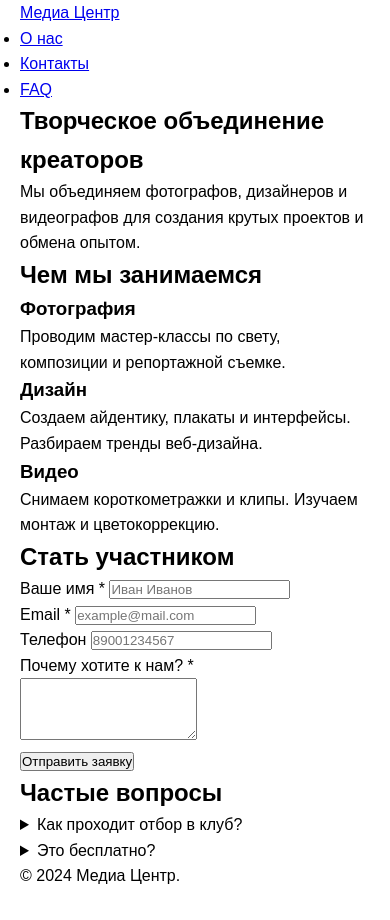
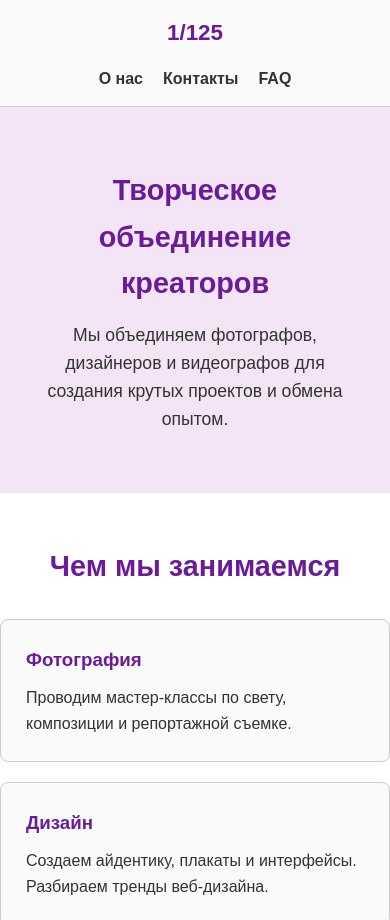
Before and after one commit to SamDe7/Misha_Disa, a plain HTML site: page index.html in a window 390 px wide. Shown: the top 920 px of the page. Before the commit the page ends 889 px from the top, so only its background shows below. Drawn offline with Linux system fonts and the light colour scheme.

Commit message:
Стилизован интерфейс, добавлены адаптивные сетки

```diff
--- a/index.html
+++ b/index.html
@@ -3,7 +3,7 @@
 <head>
   <meta charset="UTF-8">
   <meta name="viewport" content="width=device-width, initial-scale=1.0">
-  <title>Медиа Центр | Объединение фотографов и дизайнеров</title>
+  <title>1/125 | Объединение фотографов и дизайнеров</title>
   <link rel="stylesheet" href="style.css">
 </head>
 <body>
@@ -11,7 +11,7 @@
     <!-- ШАПКА -->
     <header>
       <div class="container nav-wrap">
-        <a href="#" class="logo">Медиа Центр</a>
+        <a href="#" class="logo">1/125</a>
         <nav>
           <ul>
             <li><a href="#about">О нас</a></li>
--- a/style.css
+++ b/style.css
@@ -1,22 +1,72 @@
-* {
-  margin: 0;
-  padding: 0;
-  box-sizing: border-box;
+/* --- 1. Переменные --- */
+:root {
+  --bg: #ffffff;
+  --text: #333333;
+  --primary: #6a1b9a;
+  --secondary: #f3e5f5;
+  --card-bg: #fafafa;
+  --border: #cccccc;
 }
+
+/* --- 2. Базовые стили --- */
+* { box-sizing: border-box; margin: 0; padding: 0; }
 
 body {
   font-family: Arial, sans-serif;
+  background-color: var(--bg);
+  color: var(--text);
   line-height: 1.6;
 }
 
-.wrapper {
-  min-height: 100vh;
-  display: flex;
-  flex-direction: column;
+.wrapper { display: flex; flex-direction: column; min-height: 100vh; }
+.container { width: 100%; max-width: 1100px; margin: 0 auto; padding: 0 20px; }
+
+/* --- 3. Шапка --- */
+header {
+  background-color: var(--card-bg);
+  border-bottom: 1px solid var(--border);
+  padding: 15px 0;
+  position: sticky;
+  top: 0;
 }
 
-.container {
-  max-width: 1000px;
-  margin: 0 auto;
-  padding: 0 20px;
+.nav-wrap { display: flex; justify-content: space-between; align-items: center; }
+.logo { font-size: 1.4rem; font-weight: bold; color: var(--primary); text-decoration: none; }
+nav ul { list-style: none; display: flex; gap: 20px; }
+nav a { color: var(--text); text-decoration: none; font-weight: bold; }
+nav a:hover { color: var(--primary); }
+
+/* --- 4. Hero-секция --- */
+.hero { background: var(--secondary); padding: 60px 20px; text-align: center; }
+.hero h1 { font-size: clamp(1.8rem, 4vw, 3rem); color: var(--primary); margin-bottom: 15px; }
+.hero p { max-width: 600px; margin: 0 auto; font-size: 1.1rem; }
+
+/* --- 5. Секции и Карточки --- */
+.section { padding: 50px 0; }
+.section-title { text-align: center; font-size: 1.8rem; margin-bottom: 30px; color: var(--primary); }
+
+.grid { display: grid; grid-template-columns: repeat(auto-fit, minmax(280px, 1fr)); gap: 20px; }
+.card { background: var(--card-bg); border: 1px solid var(--border); border-radius: 8px; padding: 25px; }
+.card h3 { margin-bottom: 10px; color: var(--primary); }
+
+/* --- 6. Форма --- */
+.form-box { max-width: 600px; margin: 0 auto; background: var(--card-bg); padding: 30px; border-radius: 8px; border: 1px solid var(--border); }
+.form-group { margin-bottom: 20px; display: flex; flex-direction: column; }
+.form-group label { font-weight: bold; margin-bottom: 8px; }
+input, textarea { padding: 10px; border: 1px solid var(--border); border-radius: 4px; font-family: inherit; font-size: 1rem; }
+.btn { width: 100%; padding: 12px; background: var(--primary); color: #fff; border: none; border-radius: 4px; font-size: 1.1rem; font-weight: bold; cursor: pointer; }
+
+/* --- 7. FAQ --- */
+details { background: var(--card-bg); border: 1px solid var(--border); border-radius: 6px; margin-bottom: 15px; }
+summary { padding: 15px 20px; cursor: pointer; font-weight: bold; list-style: none; }
+summary::-webkit-details-marker { display: none; }
+.faq-content { padding: 0 20px 20px; border-top: 1px solid var(--border); padding-top: 15px; }
+
+/* --- 8. Подвал --- */
+footer { background: var(--card-bg); text-align: center; padding: 20px; margin-top: auto; border-top: 1px solid var(--border); }
+
+/* --- 9. Адаптивность --- */
+@media (max-width: 768px) {
+  .nav-wrap { flex-direction: column; gap: 15px; }
+  nav ul { flex-wrap: wrap; justify-content: center; }
 }
```
